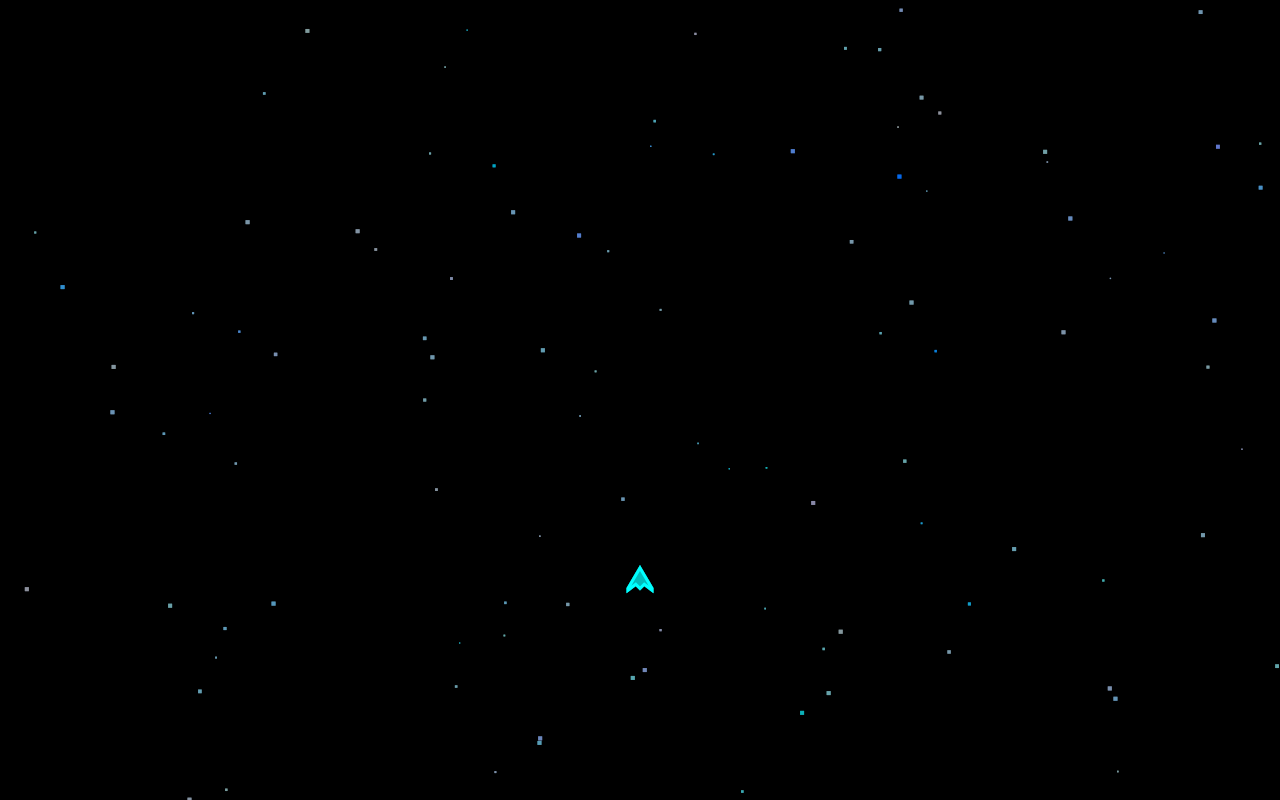
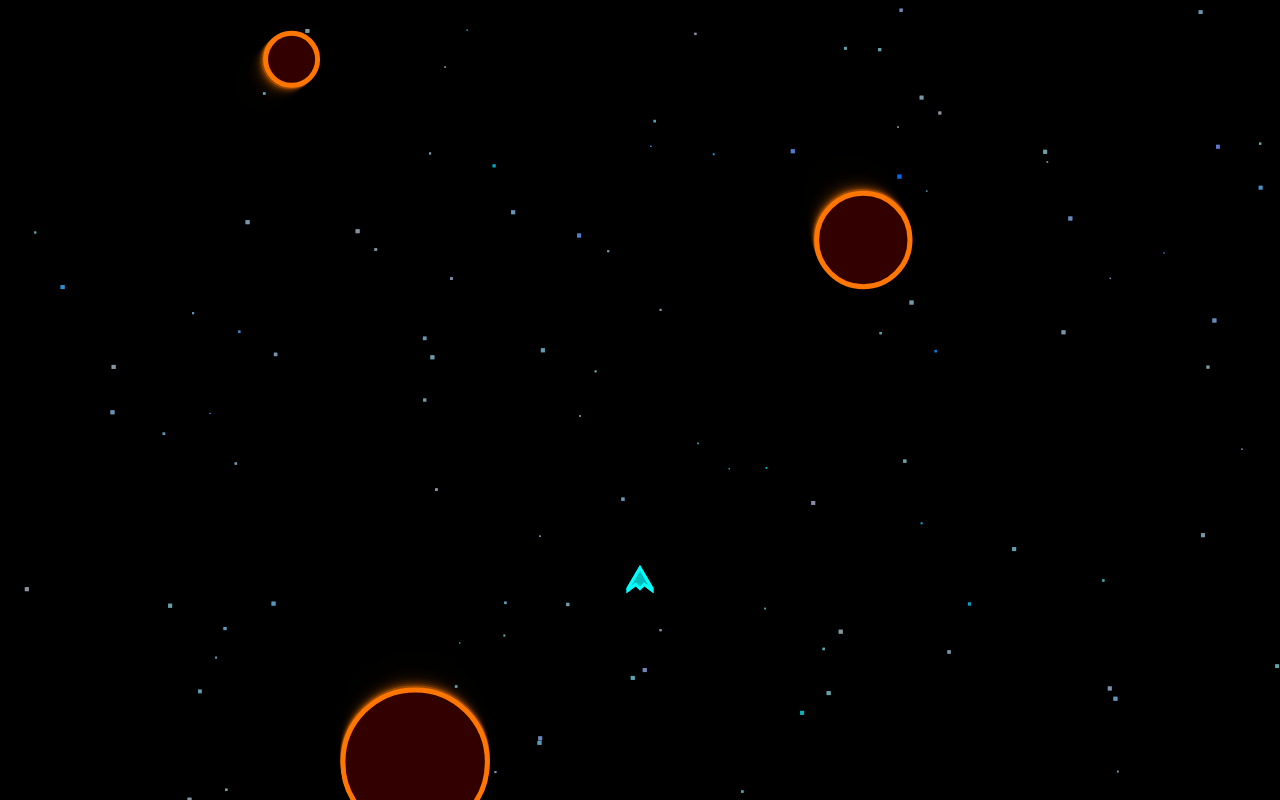
Before and after one commit to hunterloftis/node-spacewar, a website: page client.html in a window 1280 px wide. Drawn offline with Linux system fonts and the light colour scheme.

Commit message:
boundary attempt 1

```diff
--- /dev/null
+++ b/asteroid.js
@@ -0,0 +1,16 @@
+class Asteroid {
+  constructor(radius) {
+    this.size = 25 + Math.random() * 50
+    const a = Math.random() * Math.PI * 2
+    const r = radius - this.size * 0.5
+    const d = Math.sqrt(Math.random() * r * r)
+    this.x = d * Math.cos(a)
+    this.y = d * Math.sin(a)
+    this.angle = Math.random() * Math.PI * 2
+    this.vel = 1
+  }
+  update(ms) {
+    this.x += this.vel * Math.cos(this.angle)
+    this.y += this.vel * Math.sin(this.angle)
+  }
+}
--- /dev/null
+++ b/boundary.js
@@ -0,0 +1,12 @@
+class Boundary {
+  constructor(radius) {
+    this.r = radius
+  }
+  correct(x, y, size) {
+    const len = Math.sqrt(x * x + y * y)
+    const r = this.r - size
+    if (len <= r) return { x, y }
+    const ratio = r / len
+    return { x: x * ratio, y: y * ratio }
+  }
+}
--- a/client.html
+++ b/client.html
@@ -8,26 +8,34 @@
 <script src='keyboard.js'></script>
 <script src='audio.js'></script>
 <script src='tick.js'></script>
+<script src='asteroid.js'></script>
+<script src='boundary.js'></script>
 <script>
 
   main()
 
   function main() {
-    const ship = new Ship(0, 0)
-    const cam = new Camera(ship.x, ship.y)
-    const bullets = new Set()
     const screen = new Screen('screen')
     const stars = new Stars(0.0001)
     const kb = new Keyboard()
     const audio = new Audio()
+
+    const bounds = new Boundary(2000)
+    const ship = new Ship(0, 0)
+    const cam = new Camera(ship.x, ship.y)
+    const bullets = new Set()
+    const asteroids = new Set()
     const stop = Tick(16, update, render)
+
+    for (let i = 0; i < 25; i++) asteroids.add(new Asteroid(bounds.r))
 
     function update(ms, time) {
       if (false) {
         stop()
         return
       }
-      ship.update(ms, time, kb.actions(), bullets)
+      ship.update(ms, time, kb.actions(), bullets, bounds.correct.bind(bounds))
+      asteroids.forEach(a => a.update(ms))
       bullets.forEach(b => {
         if (!b.update(ms, time)) bullets.delete(b)
       })
@@ -36,7 +44,7 @@
 
     function render(ms, time) {
       const sh = ship.frame()
-      screen.draw(ms, time, sh, cam, bullets, stars.frame())
+      screen.draw(ms, time, sh, cam, bullets, stars.frame(), asteroids, bounds)
       audio.play(ms, time, sh)
     }
   }
--- a/screen.js
+++ b/screen.js
@@ -16,7 +16,7 @@ class Screen {
     this.width = this.el.width = window.innerWidth
     this.height = this.el.height = window.innerHeight
   }
-  draw(ms, time, ship, cam, bullets, stars) {
+  draw(ms, time, ship, cam, bullets, stars, asteroids, bounds) {
     this.frame++
     const opacity = Math.min(1, ms / 60)
     this.ctx.save()
@@ -26,7 +26,9 @@ class Screen {
     this.ctx.translate(this.el.width * 0.5, this.el.height * 0.5)
     this.drawCam(this.ctx, cam)
     this.drawShip(this.ctx, time, ship)
+    this.drawAsteroids(this.ctx, asteroids)
     this.drawBullets(this.ctx, bullets)
+    this.drawBounds(this.ctx, bounds)
     this.ctx.restore()
   }
   drawStars(ctx, stars, cam) {
@@ -98,6 +100,30 @@ class Screen {
     ctx.stroke()
     ctx.restore()
   }
+  drawAsteroids(ctx, asteroids) {
+    ctx.save()
+    ctx.beginPath()
+    ctx.fillStyle = '#330000'
+    ctx.strokeStyle = '#ff7700'
+    ctx.lineWidth = 5
+    asteroids.forEach(a => {
+      ctx.moveTo(a.x + a.size, a.y)
+      ctx.arc(a.x, a.y, a.size, 0, Math.PI * 2)
+    })
+    ctx.fill()
+    ctx.stroke()
+    ctx.restore()
+  }
+  drawBounds(ctx, bounds) {
+    ctx.save()
+    ctx.beginPath()
+    ctx.strokeStyle = '#0099ff'
+    ctx.lineWidth = 15
+    ctx.moveTo(bounds.r, 0)
+    ctx.arc(0, 0, bounds.r, 0, Math.PI * 2)
+    ctx.stroke()
+    ctx.restore()
+  }
 }
 
 function throttle(fn, interval) {
--- a/ship.js
+++ b/ship.js
@@ -14,14 +14,17 @@ class Ship {
     this.bulletInterval = 100
     this.bulletNext = 0
     this.spread = 0.25
-    this.kick = 0.5
+    this.kick = 0.25
     this.events = new Set()
   }
-  update(ms, time, actions, bullets) {
+  update(ms, time, actions, bullets, correct) {
     this.integrate(ms)
     this.turn(ms, actions.left, actions.right)
     this.thrust(ms, actions.forward)
     this.shoot(ms, time, actions.shoot, bullets)
+    const corrected = correct(this.x, this.y, this.size)
+    this.x = corrected.x
+    this.y = corrected.y
   }
   integrate(ms) {
     const vx = (this.x - this.x1)
```
